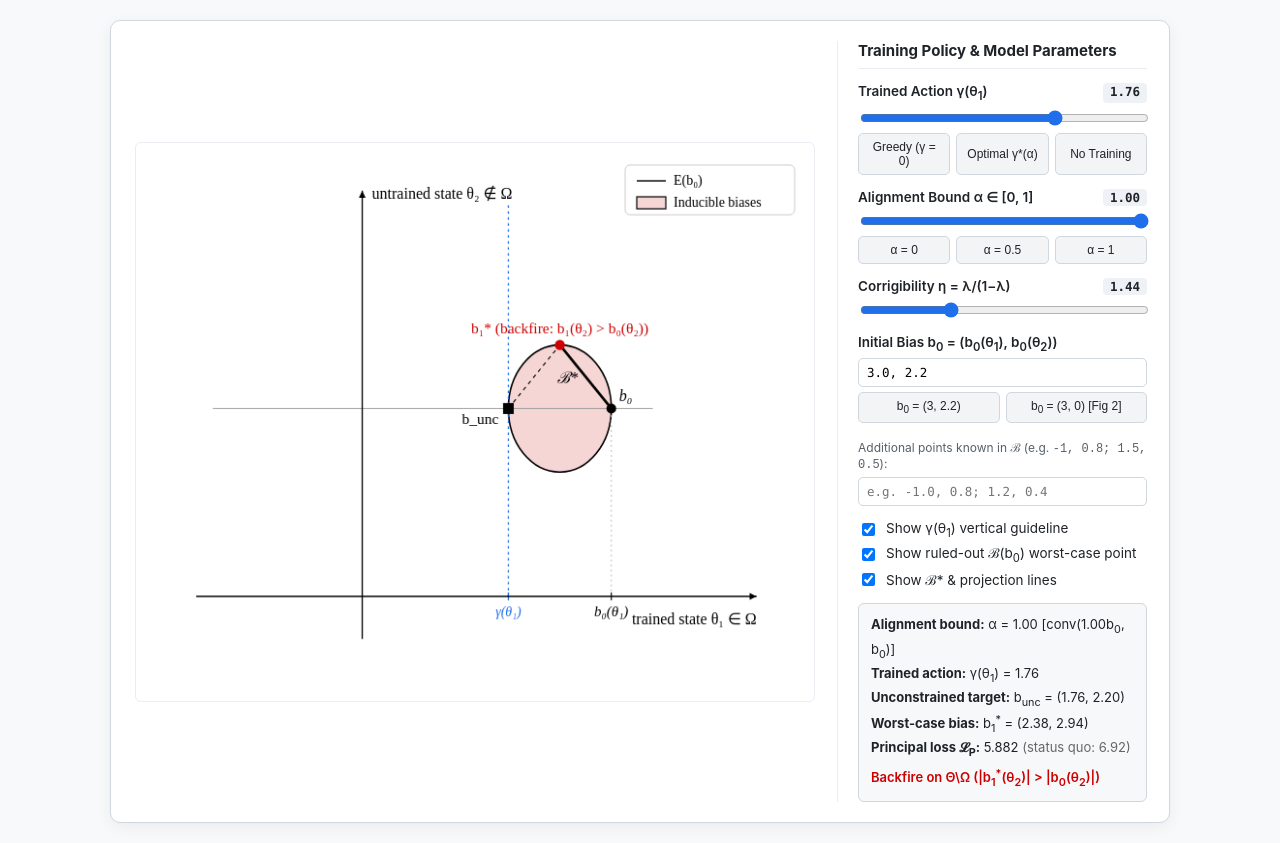
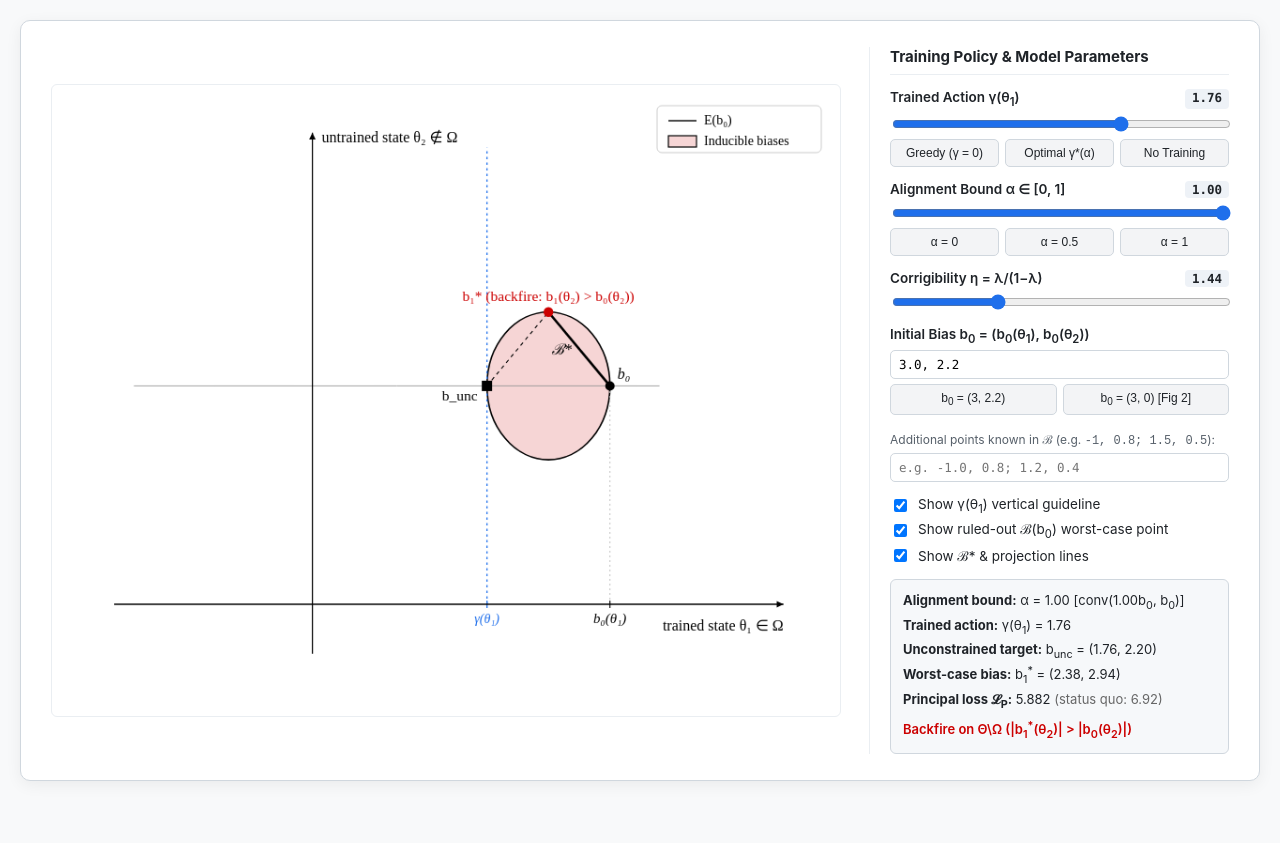
Before and after one commit to toomanymathnotmuchfunding/figure, a plain HTML site: page index.html in a window 1280 px wide. After the commit the page ends 801 px from the top, so only its background shows below. Drawn offline with Linux system fonts and the light colour scheme.

Commit message:
Add files via upload

```diff
--- a/index.html
+++ b/index.html
@@ -25,16 +25,16 @@
     align-items: center;
   }
   .container {
-    max-width: 1060px;
+    max-width: 1360px;
     width: 100%;
     background: var(--panel);
     border: 1px solid var(--border);
     border-radius: 10px;
     box-shadow: 0 4px 16px rgba(0,0,0,0.06);
-    padding: 20px 24px;
+    padding: 26px 30px;
     display: grid;
-    grid-template-columns: 1fr 310px;
-    gap: 22px;
+    grid-template-columns: minmax(0, 1fr) 360px;
+    gap: 28px;
   }
   @media (max-width: 860px) {
     .container { grid-template-columns: 1fr; }
@@ -47,8 +47,9 @@
     position: relative;
   }
   canvas {
+    display: block;
     width: 100%;
-    max-width: 680px;
+    max-width: 840px;
     height: auto;
     background: #ffffff;
     border: 1px solid #eaeef2;
@@ -233,11 +234,11 @@ const ctx = canvas.getContext('2d');
 
 // Retina scaling
 const DPR = window.devicePixelRatio || 1;
-const W = 700, H = 560;
+const W = 840, H = 672;
 canvas.width = W * DPR;
 canvas.height = H * DPR;
-canvas.style.width = W + 'px';
-canvas.style.height = H + 'px';
+canvas.style.width = '100%';
+canvas.style.height = 'auto';
 ctx.scale(DPR, DPR);
 
 // UI Elements
```
